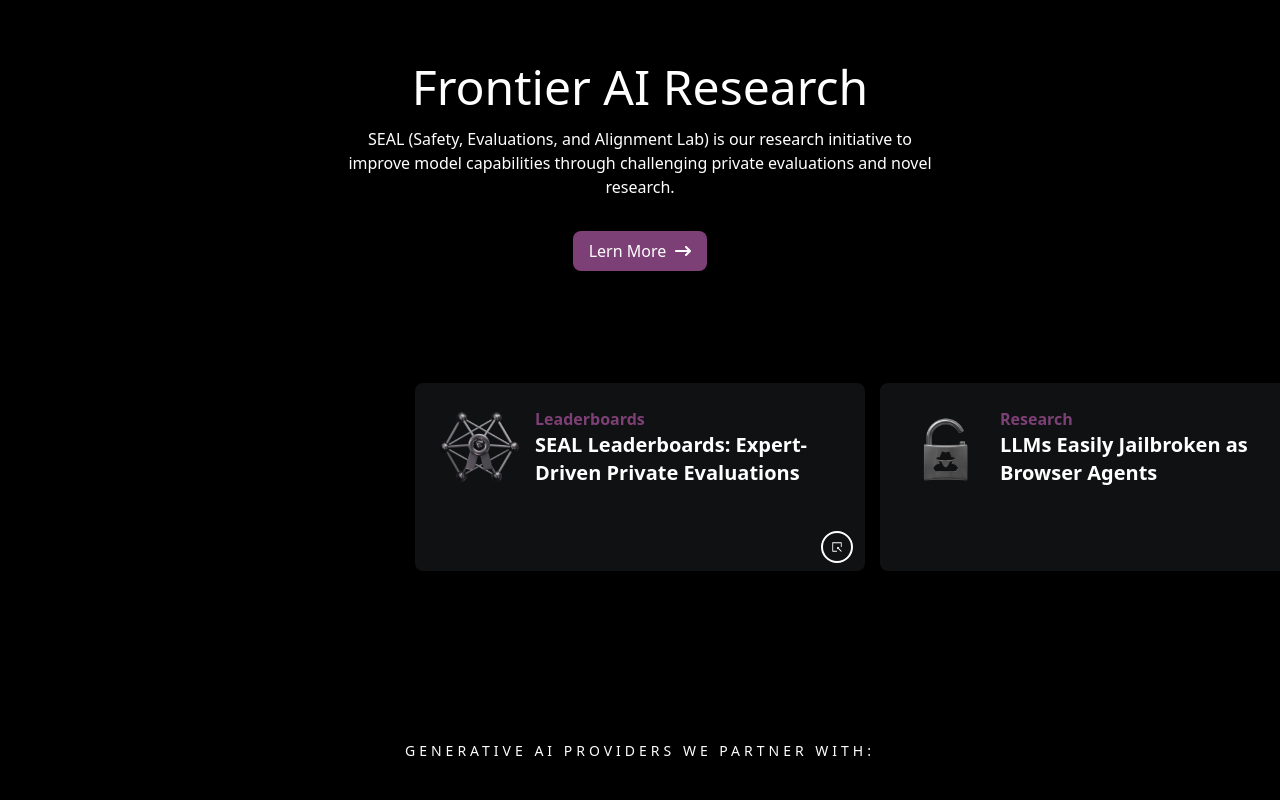
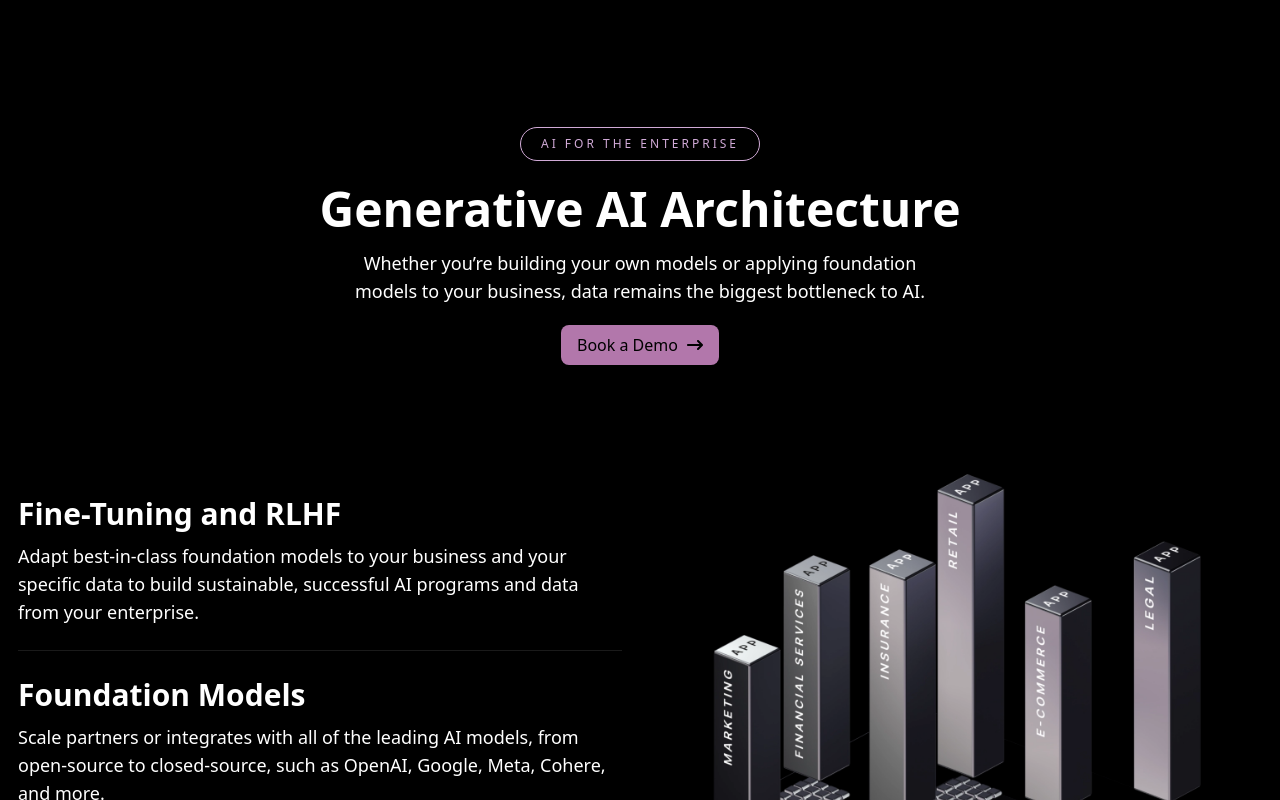
Before and after one commit to Clarioscope-AI/bralvio.io, a Next.js app: page / in a window 1280 px wide. Shown: the part 960-1760 px from the top of the page. Built offline with nearby package versions, Linux system fonts and the light colour scheme.

Commit message:
fix:import issue

```diff
--- a/app/page.tsx
+++ b/app/page.tsx
@@ -1,5 +1,6 @@
 import AiResearch from "@/components/aiResearch/AiResearch";
 import DataEngine from "@/components/dataEngine/DataEngine";
+import EnterpriseAi from "@/components/enterpriseAi/EnterpriseAi";
 import Hero from "@/components/hero/Hero";
 import HeroTab from "@/components/heroTab/HeroTab";
 import Header from "@/components/layout/header/header";
@@ -10,6 +11,7 @@
       <Header></Header>
       <Hero></Hero>
       <HeroTab></HeroTab>
+      <EnterpriseAi></EnterpriseAi>
       <AiResearch></AiResearch>
       <Partner></Partner>
       <DataEngine></DataEngine>
--- a/components/enterpriseAi/DesktopEnterpriseAi.tsx
+++ b/components/enterpriseAi/DesktopEnterpriseAi.tsx
@@ -14,7 +14,7 @@
 
   return (
     <>
-      <div className="flex flex-col justify-center items-center mt-20 mb-16">
+      <div className="flex flex-col justify-center items-center mt-52 mb-16">
         <button className="mb-5 lg:mb-2 overflow-hidden tracking-[3px] text-xs md:px-5 md:py-2 lg:text-xs uppercase bg-black/55 bg-opacity-5 shadow-lg text-[#D1AAD7] rounded-full px-4 py-2 border-1">
           AI for the Enterprise
         </button>
```
